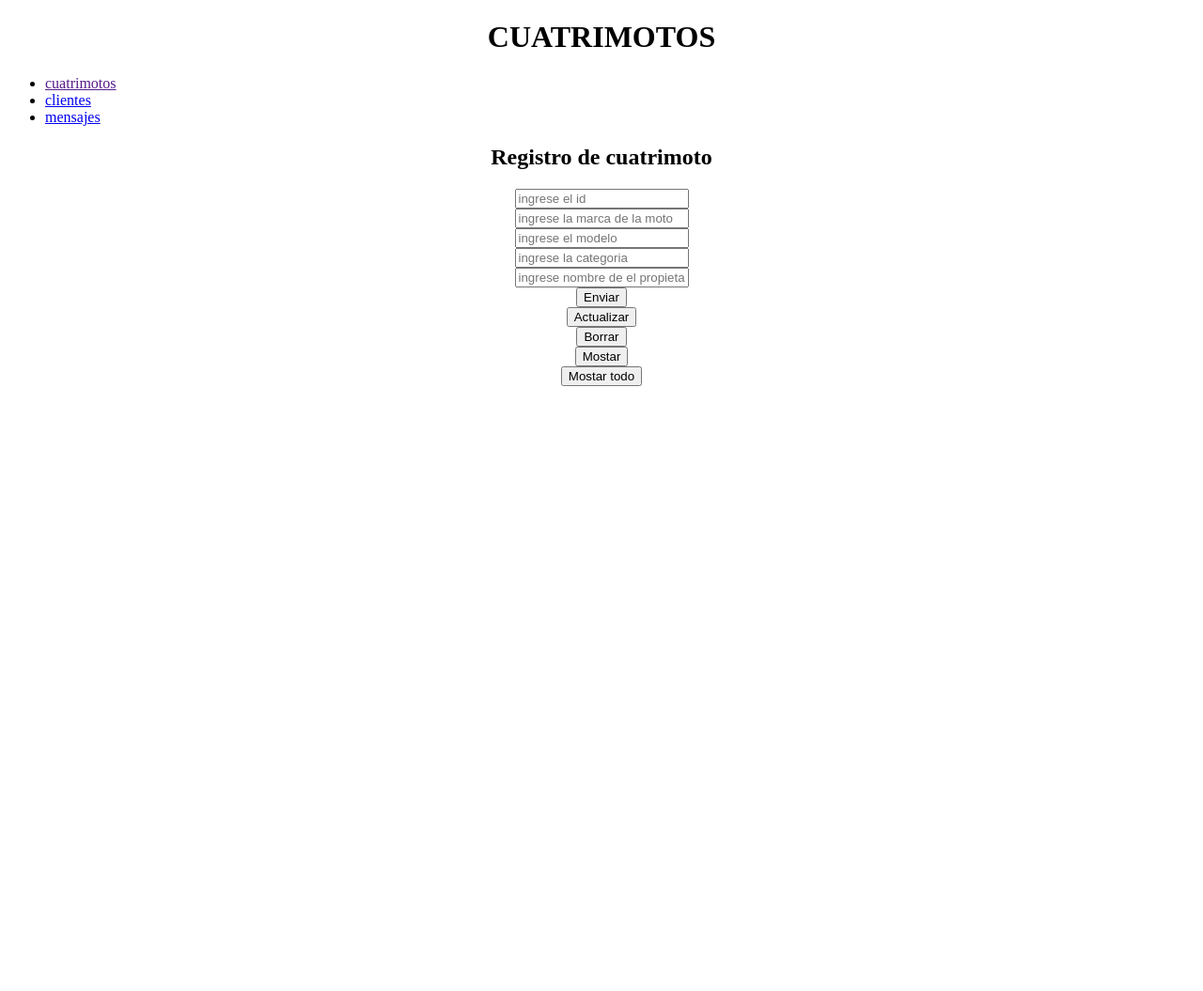
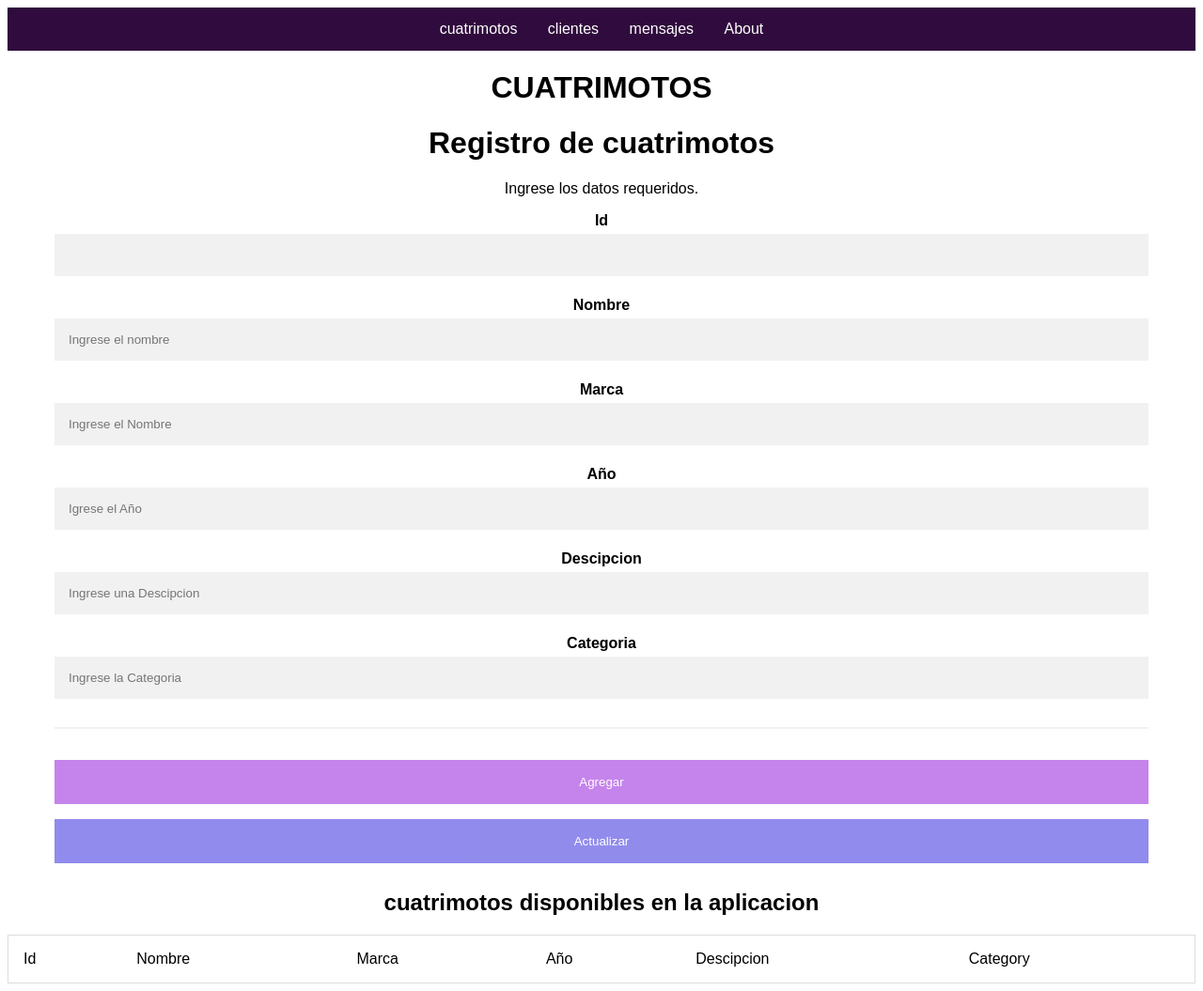
Before and after one commit to martinduartemt/front, a plain HTML site: page index.html in a window 1280 px wide. Shown: the whole page at 94% size. Before the commit the page ends 800 px from the top, so only its background shows below. Drawn offline with nearby package versions, Linux system fonts and the light colour scheme.

Commit message:
se ajusto quadbike para el reto 5 y se mejoraron las css para las cuatrimotos

```diff
--- a/app.css
+++ b/app.css
@@ -1,24 +1,123 @@
+
+/* visual para el menu */
+div.scrollmenu {
+  background-color: rgb(48, 11, 61);
+  overflow: auto;
+  white-space: nowrap;
+}
+
+div.scrollmenu a {
+  display: inline-block;
+  color: rgb(255, 255, 255);
+  text-align: center;
+  padding: 14px;
+  text-decoration: none;
+}
+
+div.scrollmenu a:hover {
+  background-color: rgb(215, 177, 245);
+}
+/* titulos */
 body {
   text-align: center;
 }
 
-#formContainer {
-  margin: auto;
-  width: 80%;
+
+
+/* registro de formulario */
+
+/* Add padding to containers */
+.container {
+  padding-top:15x;
+  padding-right: 50px;
+  padding-left: 50px;
+  background-color: rgb(255, 255, 255);
+
+}
+
+/* Full-width input fields */
+input[type=text],
+input[type=number] {
+  width: 100%;
+  padding: 15px;
+  margin: 5px 0 22px 0;
+  display: inline-block;
+  border: none;
+  background: #f1f1f1;
+}
+
+input[type=text]:focus,
+input[type=number]:focus {
+  background-color: #ddd;
+  outline: none;
+}
+
+/* Overwrite default styles of hr */
+hr {
+  border: 1px solid #f1f1f1;
+  margin-bottom: 25px;
+}
+
+/* Set a style for the submit button */
+.agregarbtn,.updatebtn {
+  background-color: #bf77e9;
+  color: white;
+  padding: 16px 20px;
+  margin: 8px 0;
+  border: none;
+  cursor: pointer;
+  width: 100%;
+  opacity: 0.9;
+}
+.updatebtn {
+  background-color: #867feb;
+  color: white;
+  padding: 16px 20px;
+  margin: 8px 0;
+  border: none;
+  cursor: pointer;
+  width: 100%;
+  opacity: 0.9;
+}
+
+.agregarbtn:hover {
+  opacity: 1;
+}
+
+
+
+
+/* Set a grey background color and center the text of the "sign in" section */
+.signin {
+  background-color: #f1f1f1;
   text-align: center;
 }
 
-input {
-  display: block;
-  margin: auto;
+
+
+/* table */
+
+table {
+  border-collapse: collapse;
+  border-spacing: 0;
+  width: 100%;
+  border: 1px solid #ddd;
 }
 
-button {
-  margin: auto;
-  display: block;
+th, td {
+  text-align: left;
+  padding: 16px;
 }
 
-#menu{
-  text-align: left;
+tr:nth-child(even) {
+  background-color: #f2f2f2;
+}
+
+body {
+  font-family: Arial, Helvetica, sans-serif;
 
 }
+
+* {
+  box-sizing: border-box;
+}
--- a/app.js
+++ b/app.js
@@ -1,17 +1,63 @@
-function showQuadbikes(){
+const API_URL = "http://localhost:8081/api/";
+
+function showQuadbikes() {
+  $.ajax({
+    url: `${API_URL}Quadbike/all`,
+    type: "GET",
+    datatype: "JSON",
+    success: renderQuadbike
+  })
+}
+function renderQuadbike(response) {
+  const $responseContainer = document.getElementById("response");
+  $responseContainer.innerHTML = '';
+  for (let x = 0; x < response.length; x++) {
+    const row = response[x];
+    $responseContainer.innerHTML += `
+        <tr>
+          <td>
+            ${row.id}
+          </td>
+          <td>
+            ${row.name}
+          </td>
+          <td>
+            ${row.brand}
+          </td>
+          <td>
+            ${row.year}
+          </td>
+          <td>
+            ${row.description}
+          </td>
+          <td>
+            <button onclick="renderQuadbikeToUpdate(${row.id},'${row.name}','${row.description}','${row.brand}',${row.year},${row.category.id})">Actualizar</button>
+          </td>
+          <td>
+            <button onclick="deleteQuadbike(${row.id})">Eliminar</button>
+        </td>
+      </tr>
+        `;
+  }
+
+}
+
+function showQuadbikebyId() {
+  const id = parseInt($("#id1").val())
+
   //elemento del DOM->document object model
-    const $responseContainer=document.getElementById("response");
+  const $responseContainer = document.getElementById("response");
   // $responseContainer.innerHTML='texto agregado desde javascript';
   $.ajax({
-        url:"https://ga6ae41cae65926-vogwkjxu2344xt5x.adb.us-phoenix-1.oraclecloudapps.com/ords/admin/quadbike/quadbike",
-        type:"GET",
-        datatype:"JSON",
-        success:function(response){
+    url: `${API_URL}Quadbike/all/` + id,
+    type: "GET",
+    datatype: "JSON",
+    success: function (response) {
       console.log(response)
       console.log(response.items)
-            for(let x=0;x<response.items.length;x++){
-                const costume= response.items[x];
-                $responseContainer.innerHTML+=`
+      for (let x = 0; x < response.items.length; x++) {
+        const costume = response.items[x];
+        $responseContainer.innerHTML += `
               id1:${costume.id}
               <br>
               brand1:${costume.brand}
@@ -28,53 +74,23 @@ function showQuadbikes(){
   })
 }
 
-function showQuadbike(){
-  const id = parseInt( $("#id1").val())
+function createQuadbike() {
 
-  //elemento del DOM->document object model
-  const $responseContainer=document.getElementById("response");
-  // $responseContainer.innerHTML='texto agregado desde javascript';
-  $.ajax({
-      url:"https://ga6ae41cae65926-vogwkjxu2344xt5x.adb.us-phoenix-1.oraclecloudapps.com/ords/admin/quadbike/quadbike/"+id,
-      type:"GET",
-      datatype:"JSON",
-      success:function(response){
-          console.log(response)
-          console.log(response.items)
-          for(let x=0;x<response.items.length;x++){
-              const costume= response.items[x];
-              $responseContainer.innerHTML+=`
-              id1:${costume.id}
-              <br>
-              brand1:${costume.brand}
-              <br>
-              model1:${costume.model}
-              <br>
-              id_category1:${costume.category_id}
-              <br>
-              name1:${costume.name}
-              <br>
-              `;
-          }
-      }
-  })
-}
-
-function createCostume(){
-
-    let dataToSend={
-        "id": parseInt( $("#id1").val()),
-        "brand":$("#brand1").val(),
-        "model": parseInt($("#model1").val()),
-        "category_id":parseInt($("#id_category1").val()),
-        "name":$("#name1").val(),
-    }
-    dataToSend=JSON.stringify(dataToSend);
+  let dataToSend = {
+    name: $("#name").val(),
+    description: $("#description").val(),
+    brand: $("#brand").val(),
+    year: parseInt($("#year").val()),
+    category: {
+      id: parseInt($("#category").val()),
+    },
+  };
+  dataToSend = JSON.stringify(dataToSend);
 
   const settings = {
-        "url": "https://ga6ae41cae65926-vogwkjxu2344xt5x.adb.us-phoenix-1.oraclecloudapps.com/ords/admin/quadbike/quadbike",
-        "method": "POST",
-        "headers": {
+    url: `${API_URL}Quadbike/save`,
+    method: "POST",
+    headers: {
       "Content-Type": "application/json"
     },
     "data": dataToSend,
@@ -82,26 +98,30 @@ function createCostume(){
 
 
   $.ajax(settings).done(function (response) {
-        console.log(response);
+    alert("Quadbike registrada correctamente");
+    $("#name").val("");
+    $("#description").val("");
+    $("#brand").val("");
+    $("#year").val("");
+    $("#category").val("");
   });
-
 }
 
-function updateCostume(){
+function updateQuadbike() {
 
-    let dataToSend={
-      "id": parseInt( $("#id1").val()),
-      "brand":$("#brand1").val(),
-      "model": parseInt($("#model1").val()),
-      "category_id":parseInt($("#id_category1").val()),
-      "name":$("#name1").val(),
+  let dataToSend = {
+    name: $("#name").val(),
+    description: $("#description").val(),
+    brand: $("#brand").val(),
+    year: parseInt($("#year").val()),
+    id:parseInt($("#id").val())
   }
-    dataToSend=JSON.stringify(dataToSend);
+  dataToSend = JSON.stringify(dataToSend);
 
   const settings = {
-        "url": "https://ga6ae41cae65926-vogwkjxu2344xt5x.adb.us-phoenix-1.oraclecloudapps.com/ords/admin/quadbike/quadbike",
-        "method": "PUT",
-        "headers": {
+    url: `${API_URL}Quadbike/update`,
+    method: "PUT",
+    headers: {
       "Content-Type": "application/json"
     },
     "data": dataToSend,
@@ -109,24 +129,41 @@ function updateCostume(){
 
   $.ajax(settings).done(function (response) {
     console.log(response);
+    alert("Quadbike actualizada correctamente");
+    $("#id").val("");
+    $("#name").val("");
+    $("#description").val("");
+    $("#brand").val("");
+    $("#year").val("");
+    $("#category").val("");
+    getQuadbikes()
   });
 
 }
 
-function deleteCostume(){
+function renderQuadbikeToUpdate(id, name, description, brand, year, category) {
+  $("#id").val(id);
+  $("#name").val(name);
+  $("#brand").val(brand);
+  $("#year").val(year);
+  $("#description").val(description);
+  $("#category").val(category);
+}
 
-    let dataToSend={
-        "id": parseInt( $("#id1").val()),
+function deleteQuadbike() {
+
+  let dataToSend = {
+    "id": parseInt($("#id1").val()),
   }
-    dataToSend=JSON.stringify(dataToSend);
+  dataToSend = JSON.stringify(dataToSend);
 
   const settings = {
-        "url": "https://ga6ae41cae65926-vogwkjxu2344xt5x.adb.us-phoenix-1.oraclecloudapps.com/ords/admin/quadbike/quadbike",
-        "method": "DELETE",
-        "headers": {
+    url: `${API_URL}Quadbike/${id}`,
+    method: "DELETE",
+    headers: {
       "Content-Type": "application/json"
     },
-        "data": dataToSend,
+    "data": {},
   };
 
   $.ajax(settings).done(function (response) {
--- a/index.html
+++ b/index.html
@@ -1,39 +1,93 @@
 <!DOCTYPE html>
 <html lang="en">
-<head>
-    <meta charset="UTF-8">
-    <meta http-equiv="X-UA-Compatible" content="IE=edge">
-    <meta name="viewport" content="width=device-width, initial-scale=1.0">
+  <head>
+    <meta charset="UTF-8" />
+    <meta http-equiv="X-UA-Compatible" content="IE=edge" />
+    <meta name="viewport" content="width=device-width, initial-scale=1.0" />
+    <meta name="viewport" content="width=device-width, initial-scale=1" />
     <title>Document</title>
-    <link rel="stylesheet" href="app.css">
+    <link rel="stylesheet" href="app.css" />
+  </head>
+  <body>
+    <div class="scrollmenu">
+      <a href="">cuatrimotos</a>
+      <a href="/paginas/clients.html">clientes</a>
+      <a href="/paginas/messages.html">mensajes</a>
+      <a href="#about">About</a>
+    </div>
+    <h1>CUATRIMOTOS</h1>
 
-</head>
-<body>
-    <h1>CUATRIMOTOS</h1>
-    <ul id="menu">
-        <li><a href="">cuatrimotos</a> </li>
-        <li><a href="/paginas/clients.html">clientes</a> </li>
-        <li><a href="/paginas/messages.html">mensajes</a> </li>
-    </ul>
-    <h2>Registro de cuatrimoto</h2>
-    <div id="formContainer">
-        <input type="text" placeholder="ingrese el id " id="id1" />
-        <input type="text" placeholder="ingrese la marca de la moto" id="brand1" />
-        <input type="text" placeholder="ingrese el modelo" id="model1" />
-        <input type="text" placeholder="ingrese la categoria" id="id_category1" />
-        <input type="text" placeholder="ingrese nombre de el propietario" id="name1" />
-        <button onclick="createCostume()">Enviar</button>
-        <button onclick="updateCostume()">Actualizar</button>
-        <button onclick="deleteCostume()">Borrar</button>
-        <button onclick="showQuadbike()">Mostar</button>
-        <button onclick="showQuadbikes()">Mostar todo</button>
-    </div>
+    <form>
+      <div class="container">
+        <h1>Registro de cuatrimotos</h1>
+        <p>Ingrese los datos requeridos.</p>
 
+        <label for="Id"><b>Id</b></label>
+        <input
+          type="text"
+          placeholder=""
+          id="id"
+          readonly
+        />
 
+        <label for="name"><b>Nombre</b></label>
+        <input
+          type="text"
+          placeholder="Ingrese el nombre"
+          id="name"
+          required
+        />
 
+        <label for="brand"><b>Marca</b></label>
+        <input
+          type="text"
+          placeholder="Ingrese el Nombre" id="brand"
+          required
+        />
 
-    <div id="response"></div>
-    <script src="https://code.jquery.com/jquery-3.6.1.min.js" integrity="sha256-o88AwQnZB+VDvE9tvIXrMQaPlFFSUTR+nldQm1LuPXQ=" crossorigin="anonymous"></script>
+        <label for="Year"><b>Año</b></label>
+        <input type="text" placeholder="Igrese el Año" id="year" required />
+
+        <label for="description"><b>Descipcion</b></label>
+        <input
+          type="text"
+          placeholder="Ingrese una Descipcion" id="description"
+          required
+        />
+        <label for="Category"><b>Categoria</b></label>
+        <input
+          type="text" placeholder="Ingrese la Categoria"id="category"
+          required
+        />
+
+        <hr />
+
+        <button type="botton" class="agregarbtn" onclick="createQuadbike()" >Agregar</button>
+        <button type="botton" class="updatebtn" onclick="updateQuadbike()" >Actualizar</button>
+      </div>
+    </form>
+
+    <h2>cuatrimotos disponibles en la aplicacion</h2>
+
+    <table>
+      <thead>
+        <tr>
+          <td>Id</td>
+          <td>Nombre</td>
+          <td>Marca</td>
+          <td>Año</td>
+          <td>Descipcion</td>
+          <td>Category</td>
+        </tr>
+      </thead>
+      <tbody id="response"></tbody>
+    </table>
+
+    <script
+      src="https://code.jquery.com/jquery-3.6.1.min.js"
+      integrity="sha256-o88AwQnZB+VDvE9tvIXrMQaPlFFSUTR+nldQm1LuPXQ="
+      crossorigin="anonymous"
+    ></script>
     <script src="app.js"></script>
-</body>
+  </body>
 </html>
```
Lines whose indentation alone changed are shown as unchanged.
